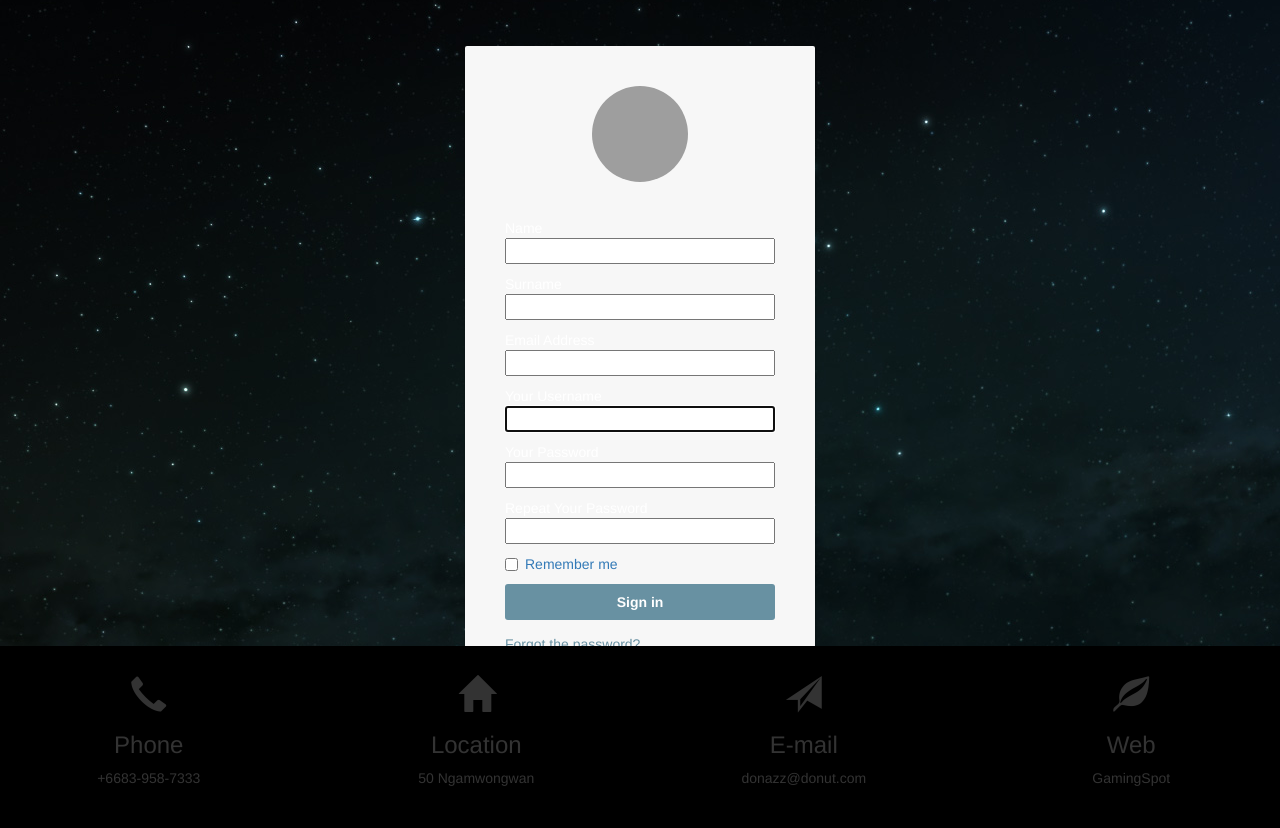
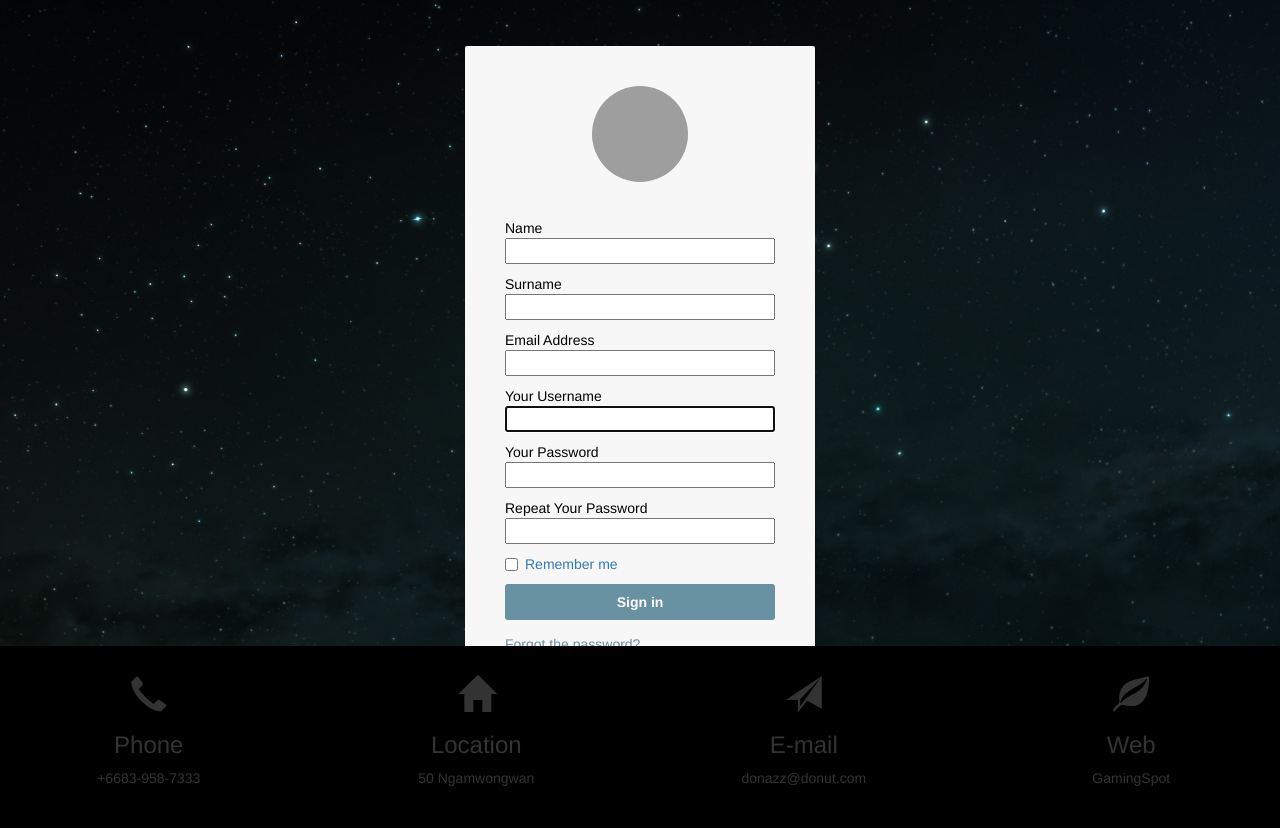
Before and after one commit to ballpor98/TheDarkCompany, a Django app: template gamingSpot/shop/templates/shop/login.html in a window 1280 px wide. Shown: the part 54-882 px from the top of the page. Run offline with Django 3.2, Linux system fonts and the light colour scheme; the template is opened without the code that fills it: values that come from a table or form of the project are taken from there, others are empty; some libraries are stand-ins or nearby versions; grey boxes are pictures that could not be loaded.

Commit message:
will update login

```diff
--- a/gamingSpot/shop/templates/shop/login.html
+++ b/gamingSpot/shop/templates/shop/login.html
@@ -13,10 +13,12 @@
             <form class="form-signin" method="post">
                 <span id="reauth-email" class="reauth-email"></span>
                 {% csrf_token %}
+                <font color="black">
                 {% for field in form %}
                         {{ field.label }}
                         {{ field }}
                 {% endfor %}
+                </font>
                <!-- <input type="username" id="inputEmail" class="form-control" placeholder="Username" required autofocus>
                 <input type="password" id="inputPassword" class="form-control" placeholder="Password" required>-->
                 <div id="remember" class="checkbox" class="remember-me">
```
